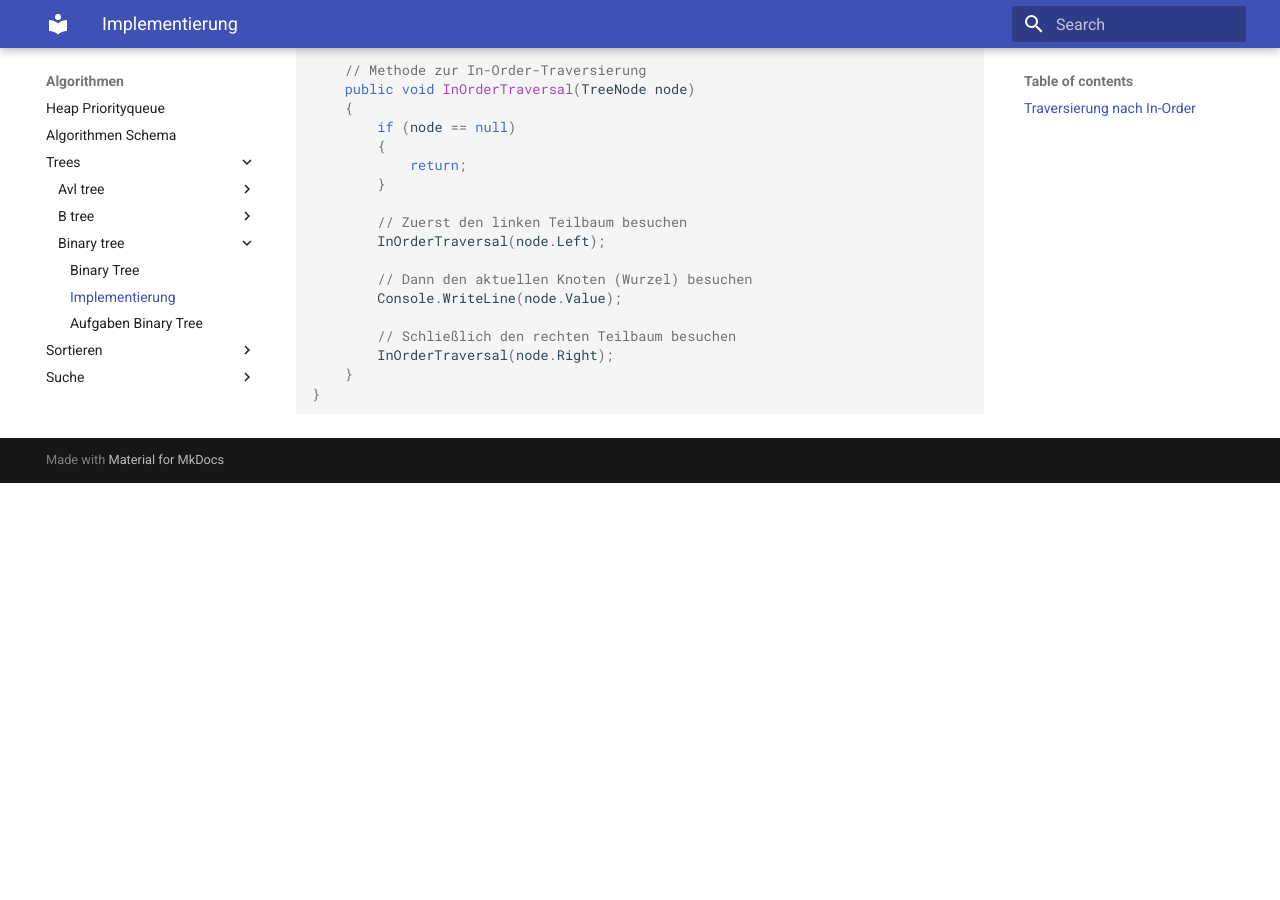
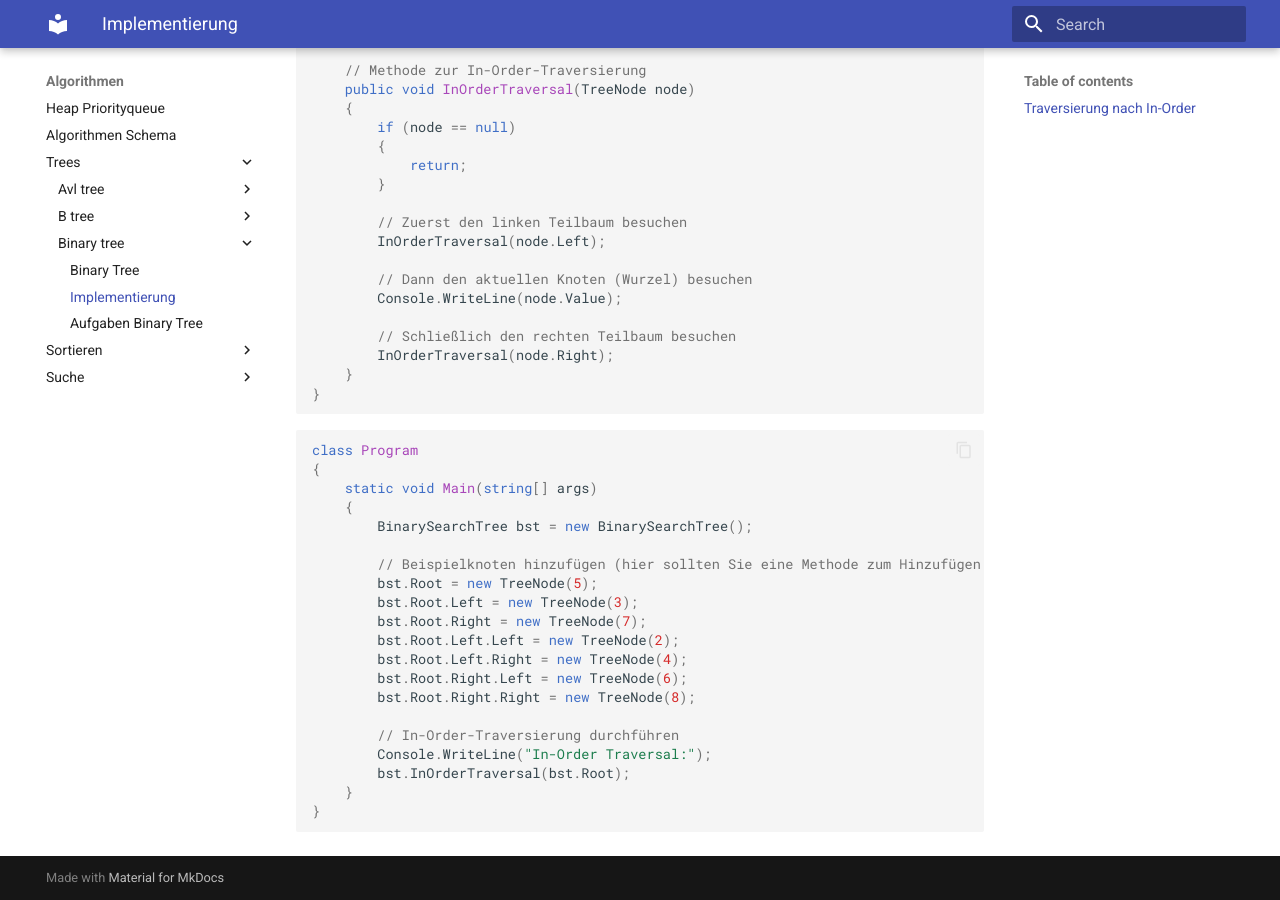
Before and after one commit to tsolenthaler/zbwAlgDs, an MkDocs documentation site: the page built from docs/algorithmen/Trees/binary-tree/x_aufgaben.md, in a window 1280 px wide and 900 px high, scrolled down 751 px. Built offline with MkDocs 1.6.1 and Material for MkDocs 9.7.7, drawn with Linux system fonts in a browser that asks for light colours; before the commit the page ends 1234 px from its top, so only the background shows below that.

Commit message:
add example usage for In-Order traversal in binary search tree documentation

````diff
--- a/docs/algorithmen/Trees/binary-tree/x_aufgaben.md
+++ b/docs/algorithmen/Trees/binary-tree/x_aufgaben.md
@@ -49,3 +49,26 @@ public class BinarySearchTree
     }
 }
 ```
+
+```C#
+class Program
+{
+    static void Main(string[] args)
+    {
+        BinarySearchTree bst = new BinarySearchTree();
+
+        // Beispielknoten hinzufügen (hier sollten Sie eine Methode zum Hinzufügen von Knoten implementieren)
+        bst.Root = new TreeNode(5);
+        bst.Root.Left = new TreeNode(3);
+        bst.Root.Right = new TreeNode(7);
+        bst.Root.Left.Left = new TreeNode(2);
+        bst.Root.Left.Right = new TreeNode(4);
+        bst.Root.Right.Left = new TreeNode(6);
+        bst.Root.Right.Right = new TreeNode(8);
+
+        // In-Order-Traversierung durchführen
+        Console.WriteLine("In-Order Traversal:");
+        bst.InOrderTraversal(bst.Root);
+    }
+}
+```
````
